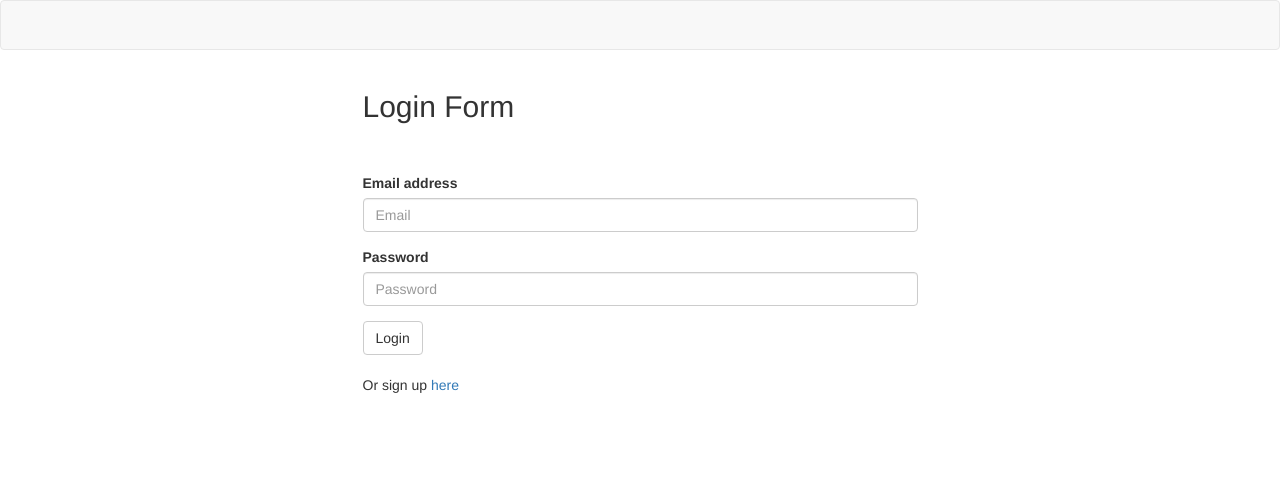
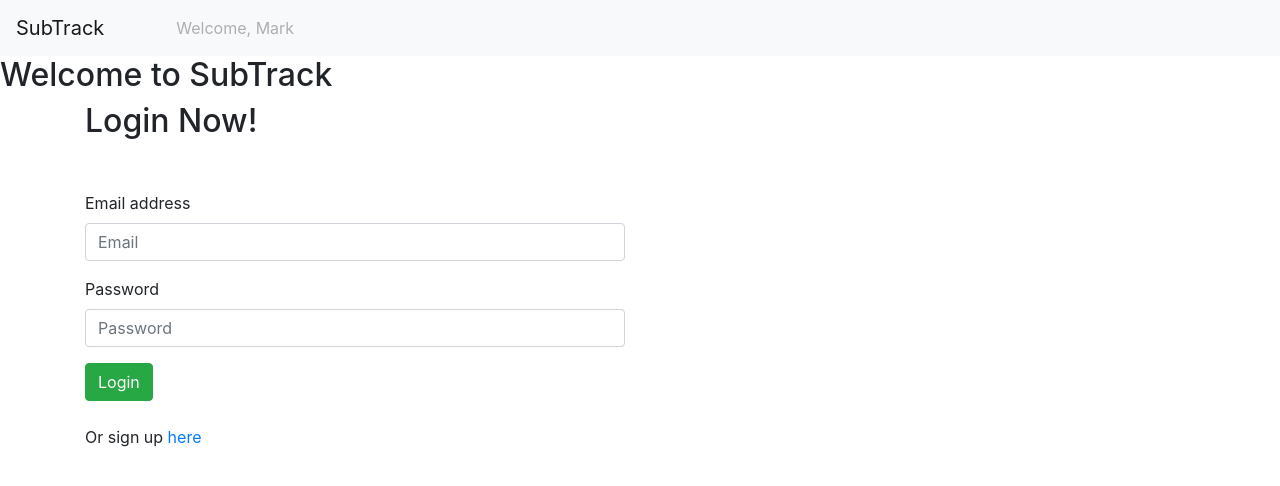
Before and after one commit to MannyLouHub/subtrack, a website: page public/login.html in a window 1280 px wide. Drawn offline with nearby package versions, Linux system fonts and the light colour scheme.

Commit message:
added code code for sutom js

```diff
--- a/public/login.html
+++ b/public/login.html
@@ -2,43 +2,52 @@
 <html lang="en">
 
 <head>
-  <title>Passport Authentication</title>
+    <title>SubTrack</title>
     <meta charset="UTF-8">
     <meta name="viewport" content="width=device-width, initial-scale=1">
-  <link rel="stylesheet" href="https://maxcdn.bootstrapcdn.com/bootswatch/3.3.7/lumen/bootstrap.min.css">
+    <link rel="stylesheet" href="https://stackpath.bootstrapcdn.com/bootstrap/4.4.1/css/bootstrap.min.css" integrity="sha384-Vkoo8x4CGsO3+Hhxv8T/Q5PaXtkKtu6ug5TOeNV6gBiFeWPGFN9MuhOf23Q9Ifjh" crossorigin="anonymous">
     <link href="stylesheets/style.css" rel="stylesheet">
 </head>
 
 <body>
-  <nav class="navbar navbar-default">
-    <div class="container-fluid">
-      <div class="navbar-header">
+    <nav class="navbar navbar-expand-lg navbar-light bg-light">
+        <a class="navbar-brand" href="#">SubTrack</a>
+        <div class="collapse navbar-collapse" id="navbarNavAltMarkup">
+            <div class="navbar-nav">
+                <a class="nav-item nav-link active" href="#"> <span class="sr-only">(current)</span></a>
+                <a class="nav-item nav-link" href="#"></a>
+                <a class="nav-item nav-link" href="#"></a>
+                <a class="nav-item nav-link disabled" href="#" tabindex="-1" aria-disabled="true">Welcome, Mark</a>
             </div>
         </div>
     </nav>
+    <div class="module mid">
+        <h2>Welcome to SubTrack</h2>
+    </div>
+
     <div class="container">
-    <div class="row">
-      <div class="col-md-6 col-md-offset-3">
-        <h2>Login Form</h2>
-        <form class="login">
-          <div class="form-group">
-            <label for="exampleInputEmail1">Email address</label>
-            <input type="email" class="form-control" id="email-input" placeholder="Email">
+        <div class="row ">
+            <div class="col-md-6 col-md-offset-3 ">
+                <h2>Login Now!</h2>
+                <form class="login ">
+                    <div class="form-group ">
+                        <label for="exampleInputEmail1 ">Email address</label>
+                        <input type="email " class="form-control " id="email-input " placeholder="Email ">
                     </div>
-          <div class="form-group">
-            <label for="exampleInputPassword1">Password</label>
-            <input type="password" class="form-control" id="password-input" placeholder="Password">
+                    <div class="form-group ">
+                        <label for="exampleInputPassword1 ">Password</label>
+                        <input type="password " class="form-control " id="password-input " placeholder="Password ">
                     </div>
-          <button type="submit" class="btn btn-default">Login</button>
+                    <button type="submit " class="btn btn-success ">Login</button>
                 </form>
                 <br />
-        <p>Or sign up <a href="/">here</a></p>
+                <p>Or sign up <a href="/ ">here</a></p>
             </div>
         </div>
     </div>
 
-  <script src="https://cdnjs.cloudflare.com/ajax/libs/jquery/3.2.1/jquery.min.js"></script>
-  <script type="text/javascript" src="js/login.js"></script>
+    <script src="https://cdnjs.cloudflare.com/ajax/libs/jquery/3.2.1/jquery.min.js "></script>
+    <script type="text/javascript " src="js/login.js "></script>
 
 </body>
 
```
Also changed, not shown: public/custom_services.html (+4 -4 lines), public/js/custom_services.js (+25 -0 lines). Lines whose indentation alone changed are shown as unchanged.
